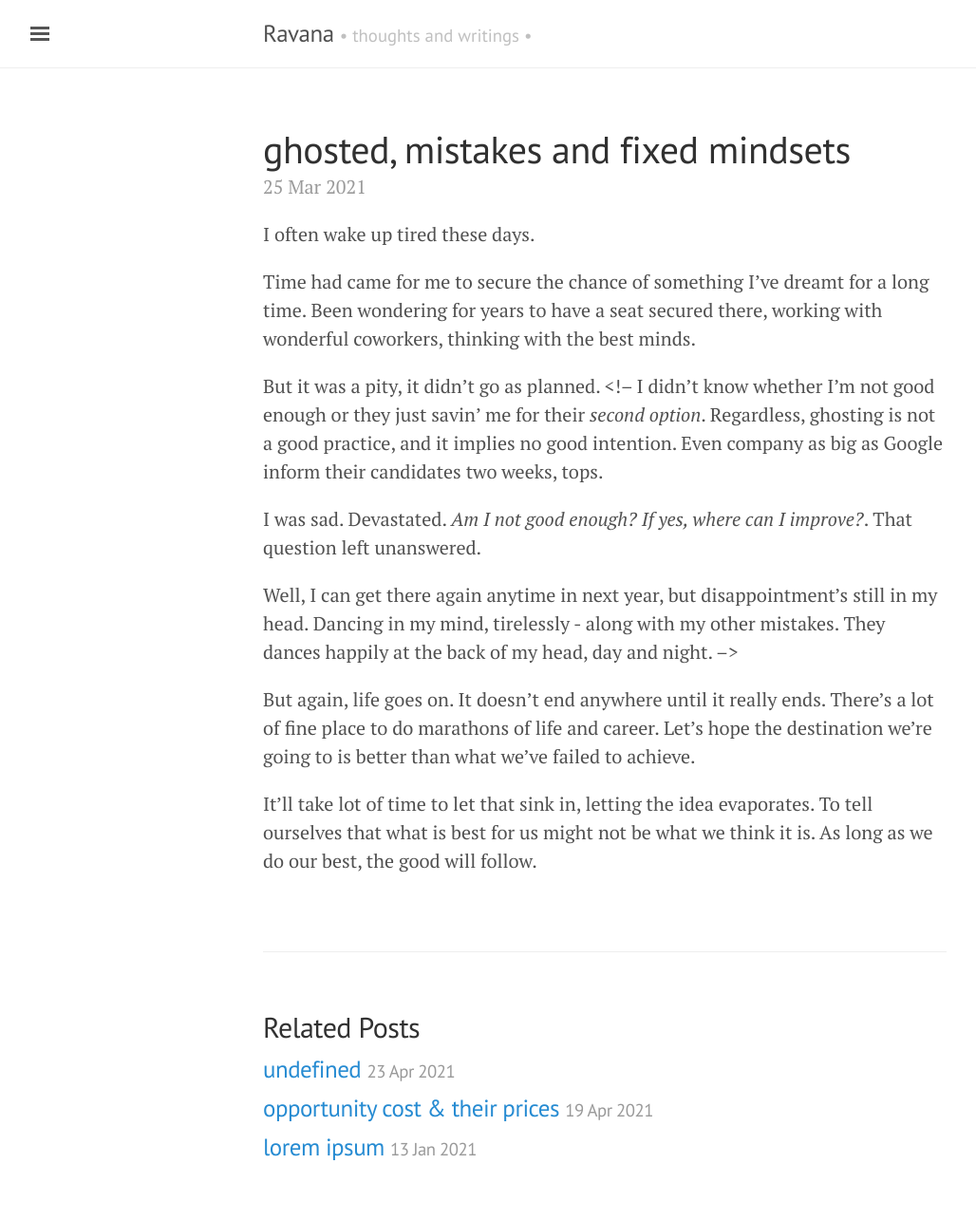
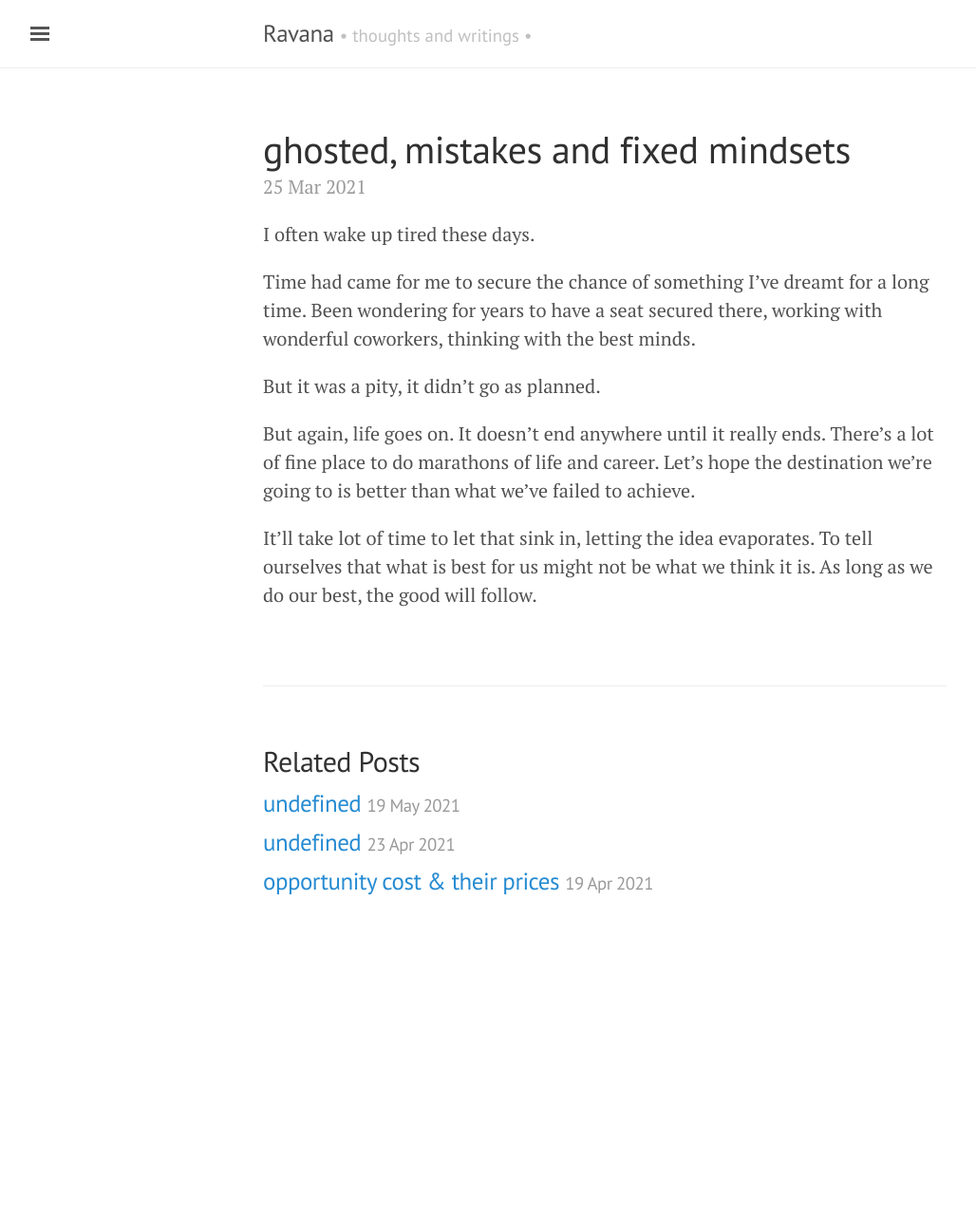
Before and after one commit to ronaatxendit/martabacc.github.io, a Jekyll site: the page built from _posts/2021-3-25-end-of-march.md, in a window 1280 px wide. Shown: the whole page at 95% size, without its empty margins (3-1031 px from the left). Built offline with Jekyll 4.4.1, drawn with Linux system fonts in a browser that asks for light colours; after the commit the page ends 1005 px from its top, so only the background shows below that; some of the changed lines change nothing that is shown.

```diff
--- a/_posts/2021-3-25-end-of-march.md
+++ b/_posts/2021-3-25-end-of-march.md
@@ -8,6 +8,7 @@
 Time had came for me to secure the chance of something I've dreamt for a long time. Been wondering for years to have a seat secured there, working with wonderful coworkers, thinking with the best minds.
 
 But it was a pity, it didn't go as planned.
+
 <!--
 I didn't know whether I'm not good enough or they just savin' me for their _second option_. Regardless, ghosting is not a good practice, and it implies no good intention. Even company as big as Google inform their candidates two weeks, tops.
 
--- /dev/null
+++ b/_posts/2021-5-19-green tea.md
@@ -0,0 +1,22 @@
+---
+layout: post
+title: "undefined"
+---
+
+Three years ago, there was an ice cream roll store at a mall, near from my office. Every day I always stopped there to buy a nice green tea ice cream.
+
+Despite its price (almost $2 for a cup), I find it suits the price because of the taste. I love it so much - that I even thought of opening my own ice cream roll store, but later I decided not to due to its specific tech that is a bit pricy.
+
+(image)[https://spicesnflavors.com/wp-content/uploads/2017/08/rolled-ice-cream-1-min.jpg]
+
+I often found myself queueing along with kids, or their parents. That was funny but I'm still waiting for my turn. My sweet baby matcha ice cream, my forever delight.
+
+Sadly, it closes 3 months after. I noticed that their employees regularly decreasing each month - first there are 4 employees attending the store and at the last month I saw them there was only one, handling both cashier and making ice cream.
+
+I can read the situation that it could be signs - my favorite ice cream store is about to be bankrupt.
+
+My heart so broke when I came again a week after and found no one there. Lights were off. I was like super excited for my delight and instead what I see is sadness.
+
+I never been so heartbroken. I even tried to locate another store - maybe it's open, right? But nope - the entire icecream roll is closed, once and for all.
+
+Now, every time I walks by the store it used to be - I can taste their ice cream in my mouth. Soft, creamy and tasty. One day I hope I can taste them again, I hope it's in this current lifetime ;)
```
Also changed, not shown: _posts/2021-4-23-null.md (line endings or trailing spaces).
